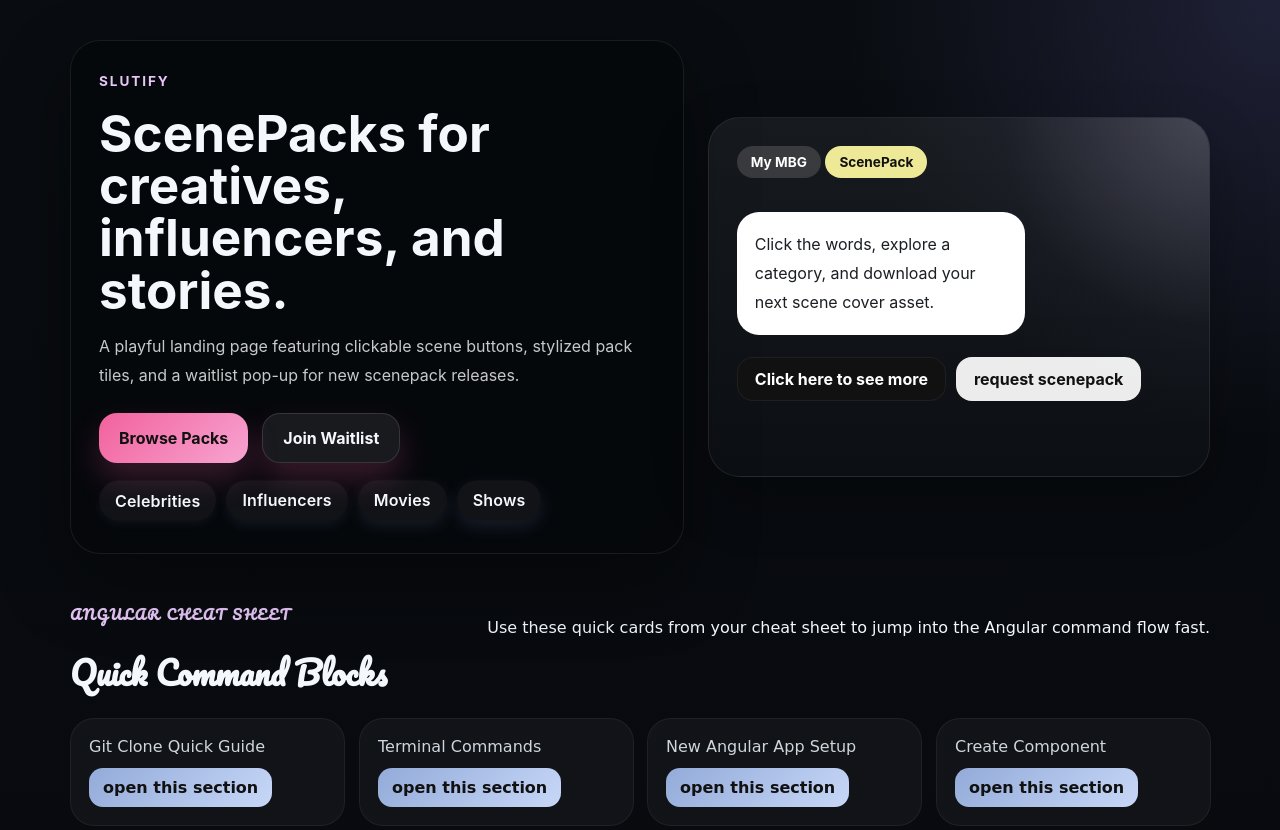
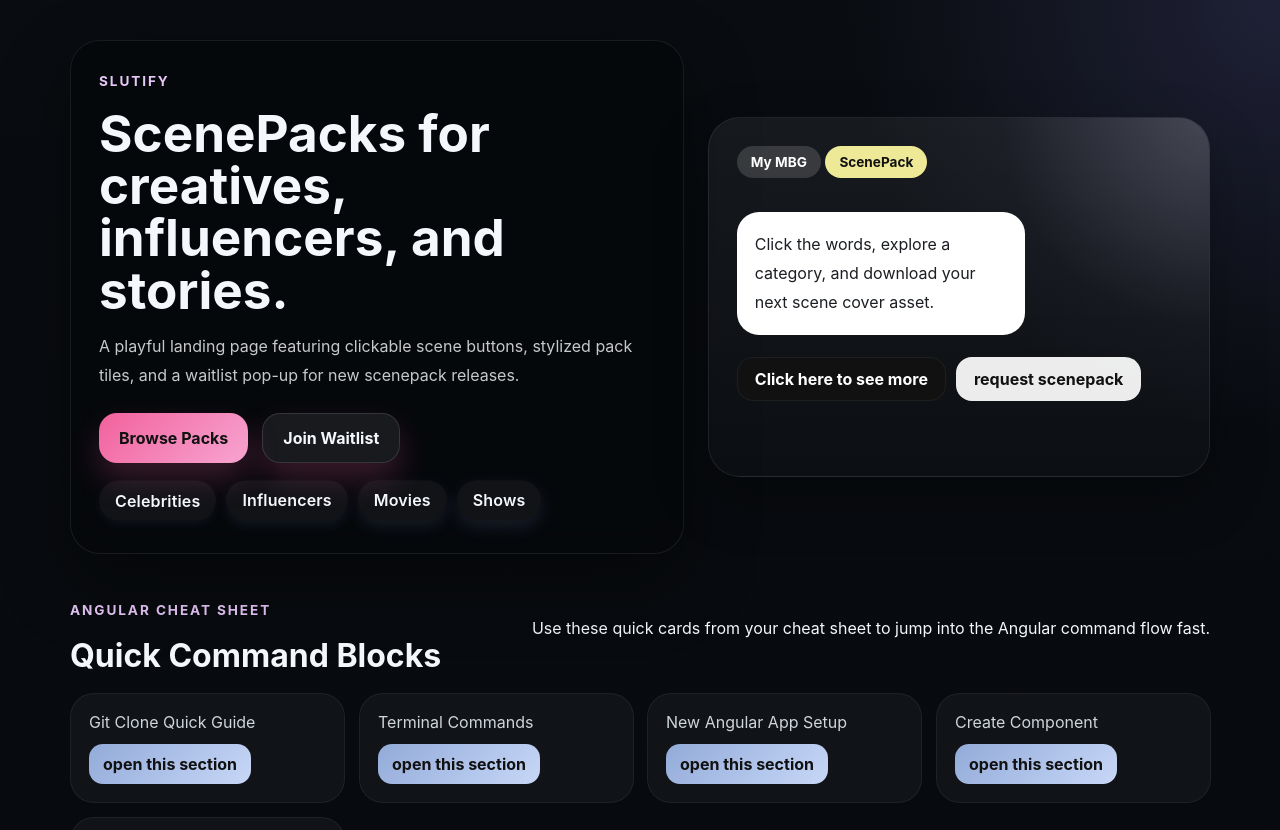
Before and after one commit to TOSINIRL/IRLMEDIA, a website: page index.html in a window 1280 px wide. Shown: the top 830 px of the page. Drawn offline with Linux system fonts and the light colour scheme.

Commit message:
Remove cursive override and restore original cheat sheet typography

```diff
--- a/style.css
+++ b/style.css
@@ -140,14 +140,3 @@ body.is-ready .hero-panel{animation:introUp .6s cubic-bezier(0.22,1,0.36,1) .12s
 }
 @media (max-width:960px){.banner-inner{grid-template-columns:1fr;}.hero-copy,.hero-panel{width:100%}.section-header{flex-direction:column;}.download-header{flex-direction:column;}.category-shell{padding:24px}}
 @media (max-width:640px){.banner{padding:28px 0 14px}.hero-copy{padding:24px 20px}.cta-row{flex-direction:column;align-items:stretch}.chip{width:100%;text-align:center}.card-panel{min-height:auto;padding:24px}.panel-text{max-width:none}.download-area{padding-bottom:24px}.commit-visual{gap:6px}.commit-step{font-size:.72rem;padding:6px 8px}.commit-step strong{min-width:26px}}
-/* Cursive style for the Download Center text block */
-#downloadArea .eyebrow,
-#downloadArea h2,
-#downloadArea p,
-#downloadArea button {
-  font-family: "Brush Script MT", "Lucida Handwriting", cursive;
-}
-#downloadArea .eyebrow,
-#downloadArea h2 {
-  font-family: "Pacifico", cursive;
-}
```
